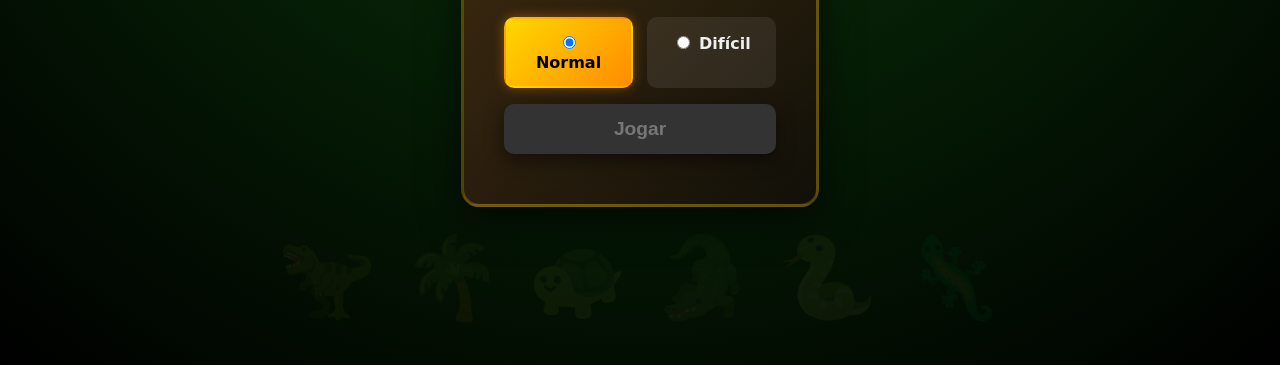
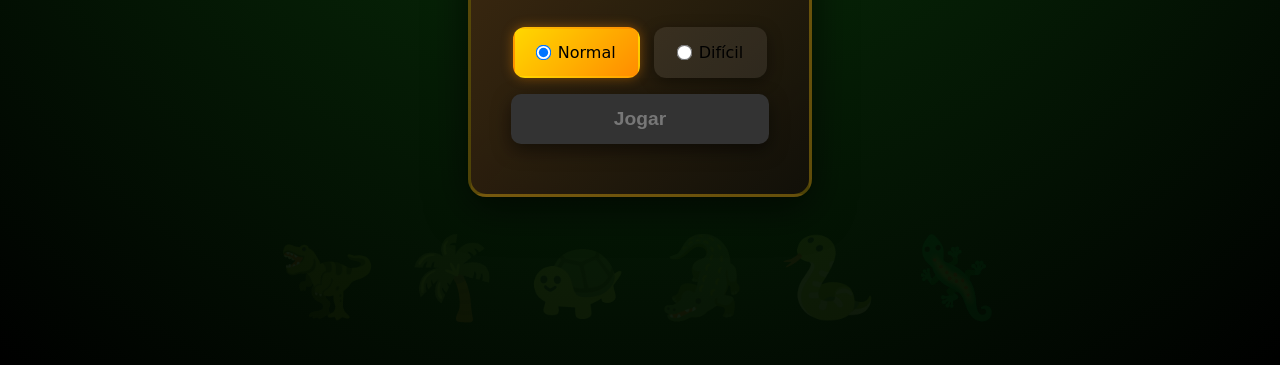
Before and after one commit to joaoyoyo-dcomp/PF-trabalho, a plain HTML site: page index.html in a window 1280 px wide. Shown: the part 435-800 px from the top of the page. Drawn offline with Linux system fonts and the light colour scheme.

Commit message:
Corrigindo um pequeno equívoco do css

```diff
--- a/assets/styles.css
+++ b/assets/styles.css
@@ -116,15 +116,23 @@ body.login-page::before {
 }
 .login__mode {
   flex: 1;
+  display: flex;
+  align-items: center;
+  justify-content: center;
+  gap: 8px;
   text-align: center;
-  padding: 14px 20px;
-  border-radius: 10px;
+  padding: 14px 22px;
+  border-radius: 12px;
   background: rgba(255,255,255,.08);
   border: 2px solid transparent;
+  transition: .25s;
   cursor: pointer;
-  font-weight: bold;
-  color: #eee;
-  transition: .25s;
+  user-select: none;
+  box-shadow: var(--shadow-2);
+}
+.login__mode input[type="radio"] {
+  margin: 0;
+  transform: scale(1.2);
 }
 .login__mode:hover { border-color: #ffd700; transform: translateY(-2px); }
 .login__mode.selected {
```
